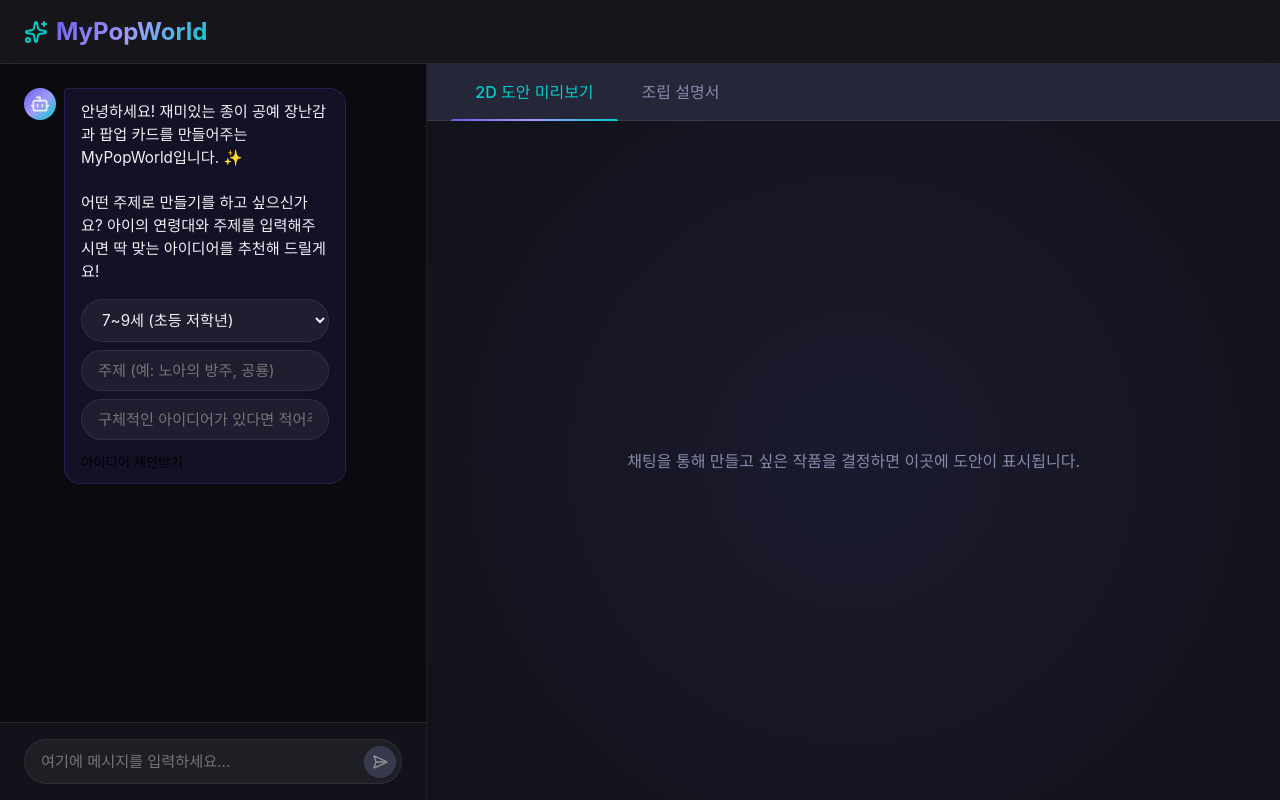
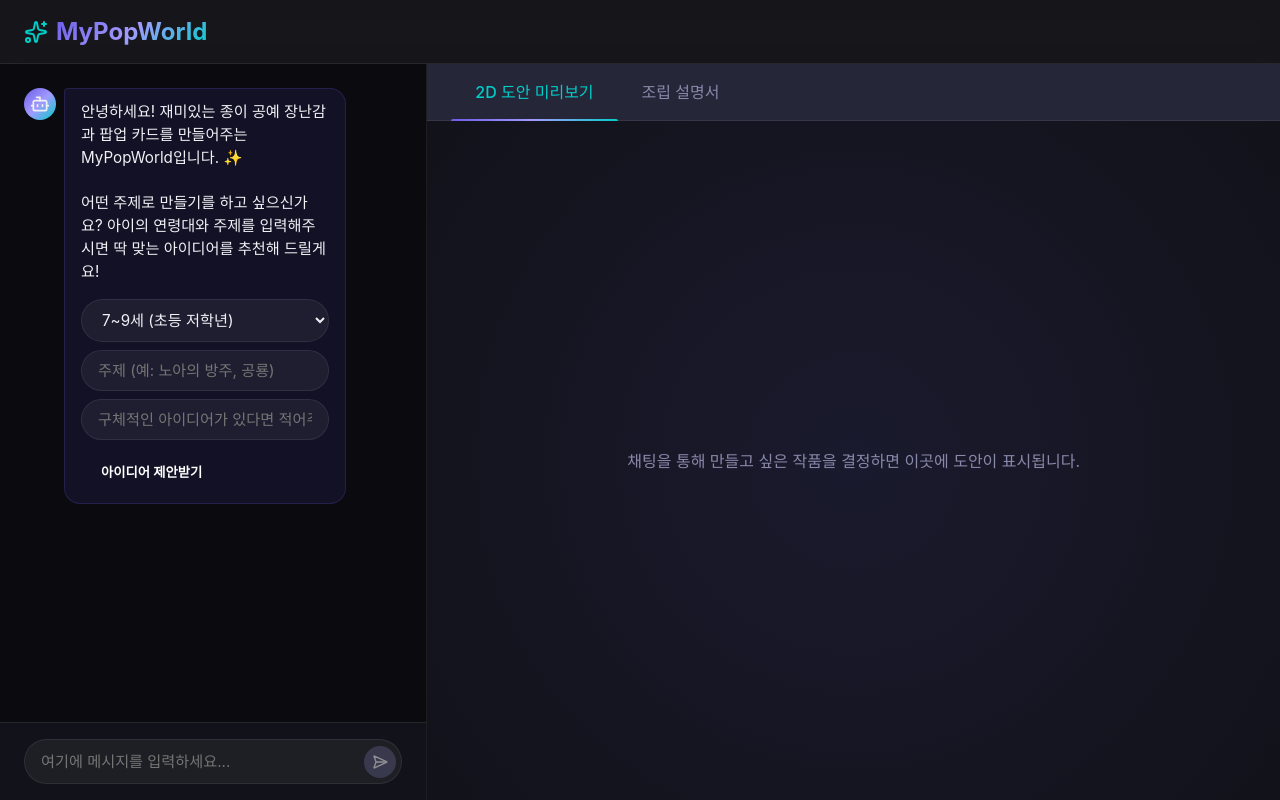
Before and after one commit to dotori-bot/mypopworld, a React (Vite) app: page / in a window 1280 px wide. Built offline with nearby package versions, Linux system fonts and the light colour scheme.

Commit message:
Update Chat UI for specific idea materialization and button styles

```diff
--- a/src/components/Chat/ChatWindow.jsx
+++ b/src/components/Chat/ChatWindow.jsx
@@ -89,17 +89,26 @@ export default function ChatWindow() {
                   className="chat-input"
                   id="init-idea"
                   style={{ width: '100%', padding: '10px 16px', boxSizing: 'border-box' }}
+                  onChange={(e) => {
+                    const btn = document.getElementById('init-btn');
+                    if (btn) btn.innerText = e.target.value.trim() ? '아이디어 구체화하기' : '아이디어 제안받기';
+                  }}
                 />
                 <button
-                  className="btn btn-primary"
-                  style={{ alignSelf: 'flex-start', marginTop: '4px' }}
+                  id="init-btn"
+                  className="btn"
+                  style={{ alignSelf: 'flex-start', marginTop: '4px', background: 'var(--primary-main)', color: '#ffffff', border: 'none', padding: '10px 20px', borderRadius: 'var(--radius-md)', cursor: 'pointer', fontWeight: 'bold' }}
                   onClick={() => {
                     const theme = document.getElementById('init-theme').value;
                     const age = document.getElementById('init-age').value;
-                    const idea = document.getElementById('init-idea').value;
+                    const idea = document.getElementById('init-idea').value.trim();
                     if(theme) {
-                       let prompt = `${age} 아이를 위한 '${theme}' 주제로 재미있는 팝업이나 장난감 아이디어를 제안해줘.`;
-                       if (idea) prompt += ` 특히 나는 이런 걸 만들고 싶어: ${idea}. 이 아이디어를 우선적으로 포함해서 제안해줘.`;
+                       let prompt = '';
+                       if (idea) {
+                         prompt = `${age} 아이가 '${theme}' 주제로 '${idea}'라는 구체적인 아이디어를 만들고 싶어 해. 이 아이디어를 실제로 구현할 수 있는 서로 다른 종이 공학 기법(메커니즘) 2~3가지를 제안해줘. (예: V-폴드로 입체적으로 세우기, 풀탭으로 움직이게 하기 등). 각 제안을 비교하기 쉽게 마크다운 표(Table)로 정리해서 보여줘.`;
+                       } else {
+                         prompt = `${age} 아이를 위한 '${theme}' 주제로 재미있는 팝업이나 장난감 아이디어를 제안해줘. 각 제안을 마크다운 표(Table)로 정리해서 보여줘.`;
+                       }
                        sendMessage(prompt);
                     }
                   }}
```
